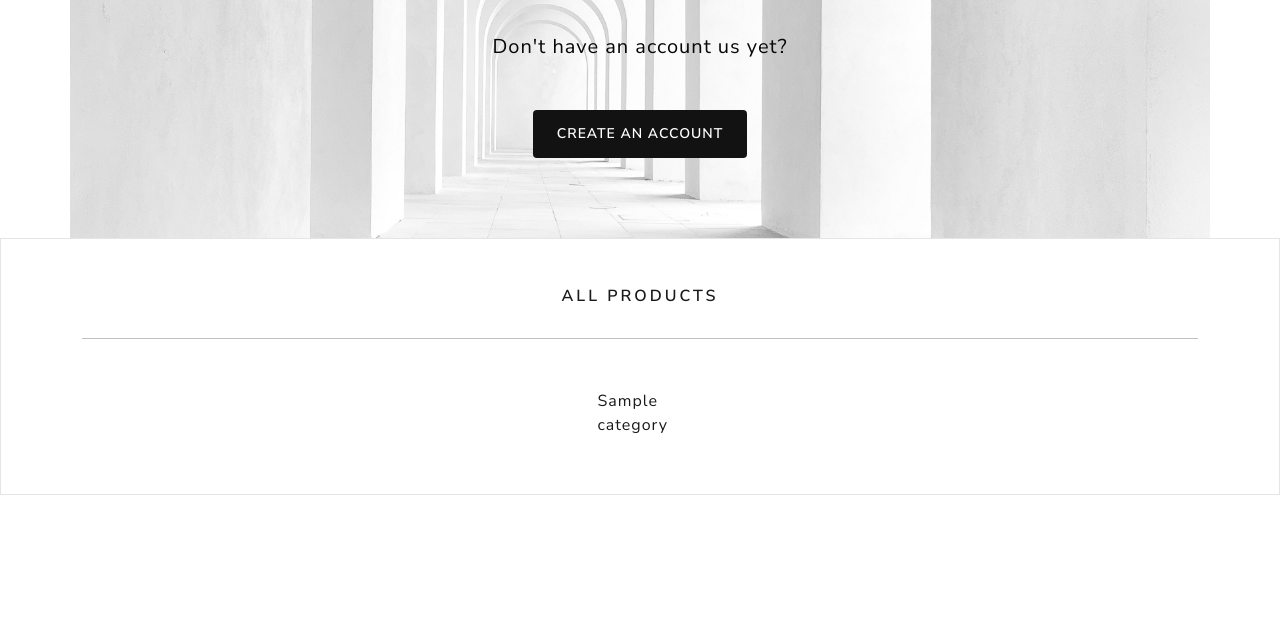
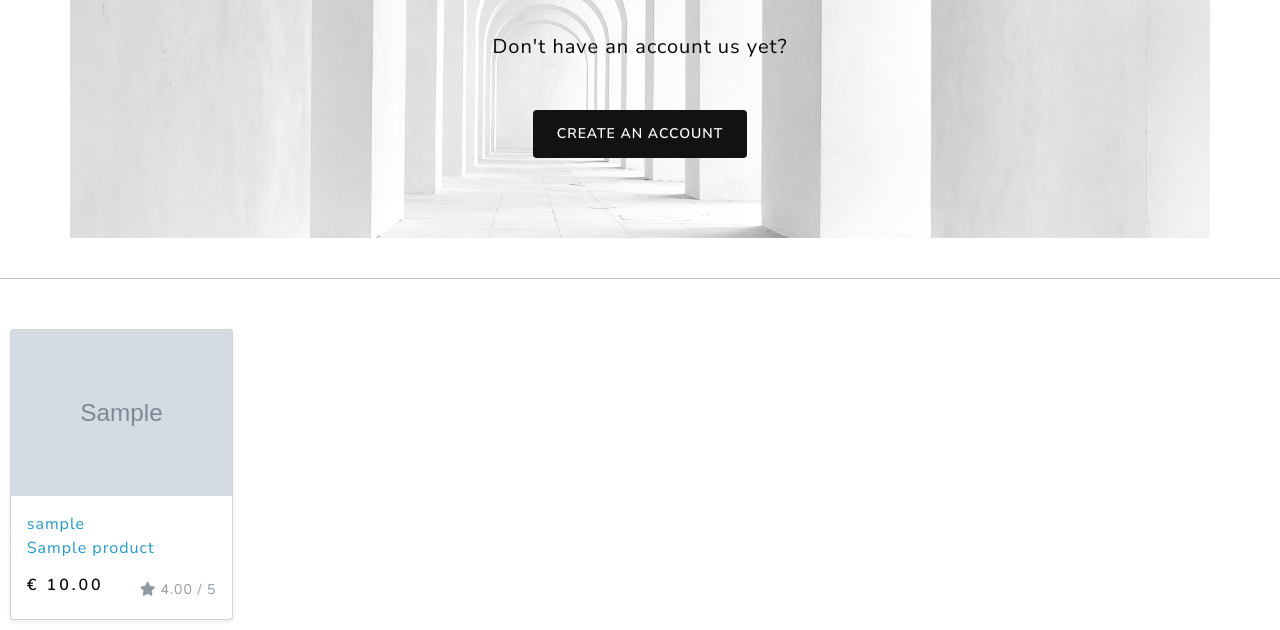
Before and after one commit to JoseParra28/Louis., a Django app: page / in a window 1280 px wide. Shown: the part 874-1504 px from the top of the page. Before the commit the page ends 1369 px from the top, so only its background shows below. Run offline with Django 4.2, Linux system fonts and the light colour scheme; tables that the repository leaves empty hold one stand-in row (values such as "Sample post"); grey boxes marked "Sample" are stand-in pictures; some libraries are stand-ins or nearby versions.

Commit message:
render products

```diff
--- a/store/static/css/base.css
+++ b/store/static/css/base.css
@@ -74,22 +74,6 @@ p {
    background-color: black;
 
 }
-
-/* ----------------------------cart style */
-.box-element{
-	box-shadow:hsl(0, 0%, 80%) 0 0 16px;
-	background-color: #fff;
-	border-radius: 4px;
-	padding: 10px;
+.card {
+    margin: 4%;
 }
-.cart-row{
-	display: flex;
-    align-items: flex-stretch;
-    padding-bottom: 10px;
-    margin-bottom: 10px;
-    border-bottom: 1px solid #ececec;
-}
-/* -------------------------------------------quantity imgs */
-.quantity img {
-    height: 2vh;
-}
--- a/store/templates/store/product-info.html
+++ b/store/templates/store/product-info.html
@@ -29,8 +29,8 @@
                             <div class="col-6">
                                 <div class="quantity">
                                     <p><strong>Quantity</strong></p>
-                                    <img data-product="{{item.product.id}}" data-action="add" class="chg-quantity update-cart" src="{% static  'images/arrow-up.png' %}">
-                                    <img data-product="{{item.product.id}}" data-action="remove" class="chg-quantity update-cart" src="{% static  'images/arrow-down.png' %}">
+                                    <!-- <img data-product="{{item.product.id}}" data-action="add" class="chg-quantity update-cart" src="{% static  'images/arrow-up.png' %}">
+                                    <img data-product="{{item.product.id}}" data-action="remove" class="chg-quantity update-cart" src="{% static  'images/arrow-down.png' %}"> -->
                                 </div>
                             </div>
                             <div class="col-6 text-end">
--- a/store/templates/store/store.html
+++ b/store/templates/store/store.html
@@ -6,7 +6,7 @@
 {% block content %}
 
 
-    <!-- Introduction section -->
+    <!-- Introduction section  -->
 
     <section class="py-4 text-center container section-img">
       <div class="img-div">
@@ -23,9 +23,12 @@
             </div>
         </div>
    </section>
+   <br>
+   <hr>
+   <br>
   <!-- All products section -->
 
-  <div class="album py-5 bg-light">
+  <!-- <div class="album py-5 bg-light">
     <div class="container">
       <div class="pb-3 h5 all-prod"> All products </div>
       <hr>
@@ -38,10 +41,9 @@
         </li>
 
         {% endfor %}
-    </ul>
-  </div>
+    </ul> -->
     <div class="row row-cols-1 row-cols-sm-2 row-cols-md-5 g-3">
-        {% for product in products %}
+      {% for product in all_products %}
       <div class="col">
         <div class="card shadow-sm">
           <img class="img-fluid" alt="Responsive image" src="{{ product.image.url }}">
@@ -52,7 +54,12 @@
               <a class="text-info text-decoration-none" href="{{ product.get_absolute_url }}">{{ product.name | capfirst }}</a>
             </p>
             <div class="d-flex justify-content-between align-items-center">
-                <h5> € {{ product.price|floatformat:2 }} </h5>
+              <h5> € {{ product.price }} </h5>
+              {% if product.rating %}
+              <small class="text-muted"><i class="fas fa-star mr-1"></i>{{ product.rating }} / 5</small>
+          {% else %}
+              <small class="text-muted">No Rating</small>
+          {% endif %}
             </div>
           </div>
         </div>
--- a/store/views.py
+++ b/store/views.py
@@ -10,9 +10,9 @@ import datetime
 
 # --------------------- Main store view
 def store(request):
-    products = Product.objects.all()
-    context = {}
-    return render(request, 'store/store.html', context)
+	all_products  = Product.objects.all()
+	context = {'all_products': all_products}
+	return render(request, 'store/store.html', context)
 
 
 
```
Lines whose indentation alone changed are shown as unchanged.
